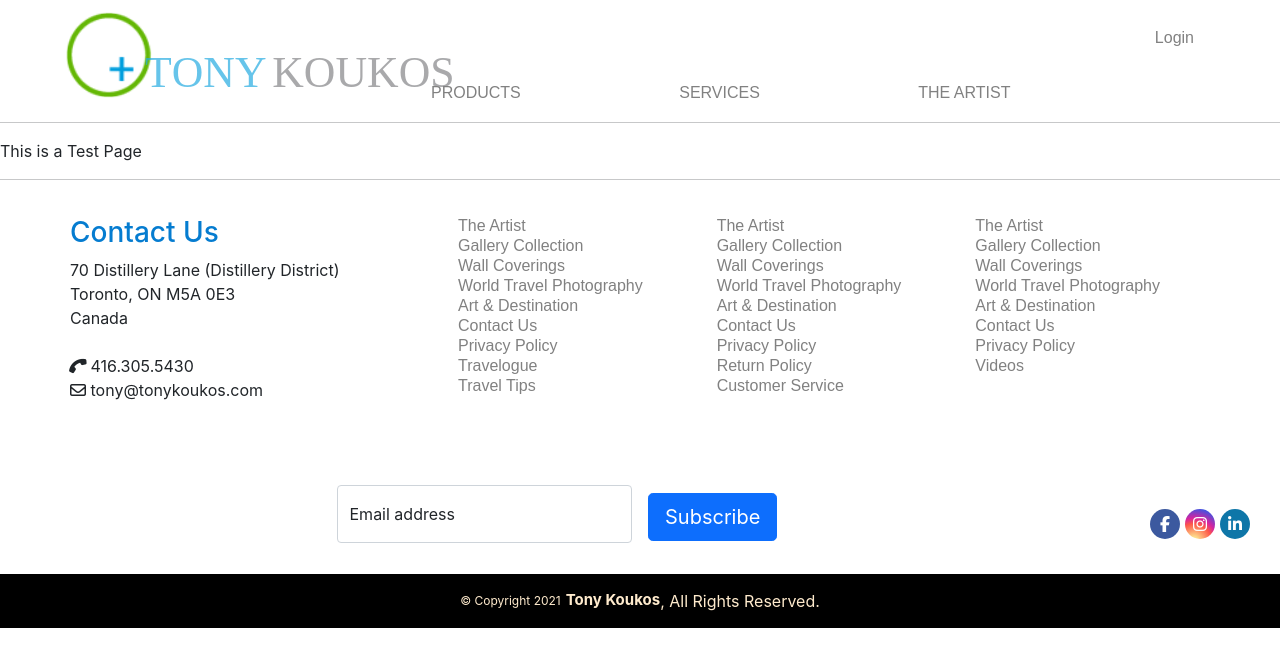
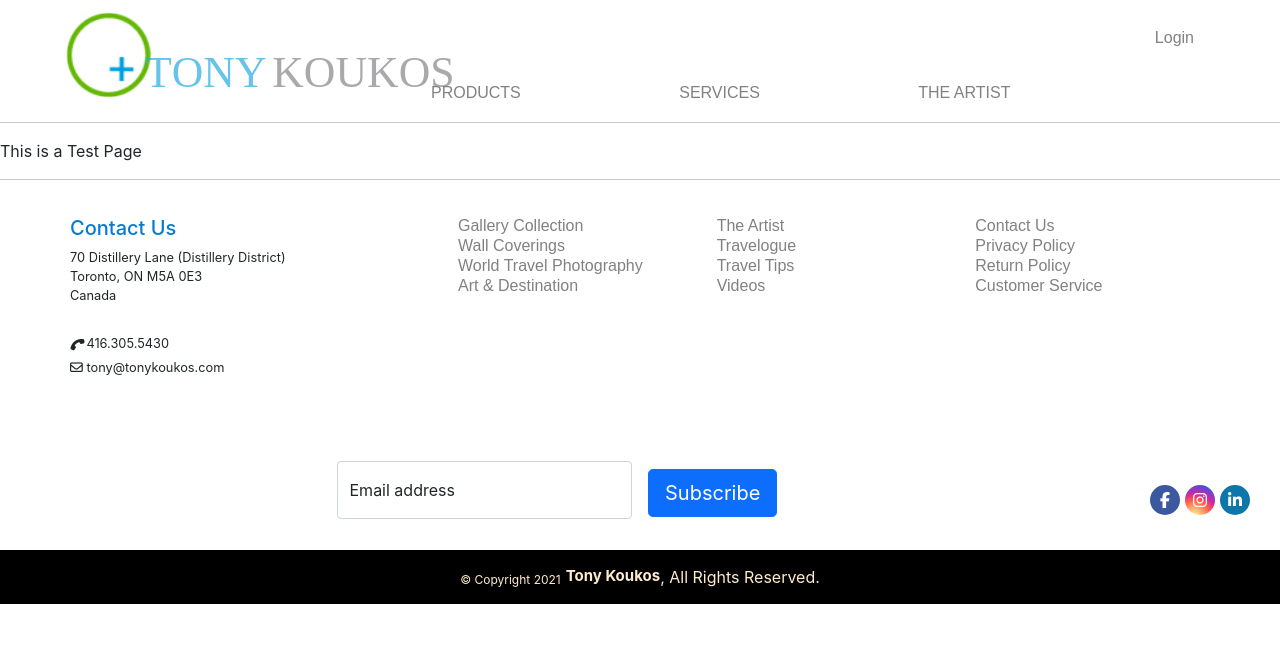
Before and after one commit to daze77/TKReactApp, a React (Create React App) app in the folder client/: page /TestPage in a window 1280 px wide. Shown: the top 666 px of the page. Built offline with nearby package versions, Linux system fonts and the light colour scheme; a web font is replaced by a local one.

Commit message:
adjusted formatting for footer and cleaned up duplication of links in footer

```diff
--- a/client/src/components/Address/Address.js
+++ b/client/src/components/Address/Address.js
@@ -5,7 +5,7 @@ function AddressCard(){
     return (
 
         <>
-            <div>
+            <div class="addressCardFormat">
                 <span>70 Distillery Lane (Distillery District)</span><br/>
                 <span>Toronto, ON M5A 0E3</span><br/>
                 <span>Canada</span><br/>
--- a/client/src/components/Footer/Footer.css
+++ b/client/src/components/Footer/Footer.css
@@ -20,6 +20,7 @@
 
 #subcopyright{
     font-size: 12px;
+
 }
 
 footer ul {
@@ -63,3 +64,12 @@ footer a, a:link, a:visited, a:hover, a:active{
 .fa-phone{
     transform: rotate(100deg);
 }
+
+
+.footerLists h5{
+    color: #057cd0
+}
+
+.addressCardFormat, .footerLists span{
+    font-size: 0.8rem;
+}
--- a/client/src/components/Footer/FooterLinks.js
+++ b/client/src/components/Footer/FooterLinks.js
@@ -10,10 +10,9 @@ function FooterLinks(){
 
     return(
         <>
-
             <div class="row footerLists">
                 <div class="col-lg-4 col-md-12 mb-4 mb-md-5">
-                    <h3>Contact Us</h3>
+                    <h5>Contact Us</h5>
                     <AddressCard />
                     <br />
                     <span><a href="tel:+1-416-305-5430"><i class="fas fa-phone"></i> 416.305.5430</a></span><br />
@@ -23,67 +22,34 @@ function FooterLinks(){
                     <div class="row">
                         <div class="col-lg-4 col-md-4 mb-4 mb-md-0">
                             <ul >
-                                <Link to="/TheArtist"><li>The Artist</li></Link>
                                 <Link to="/GalleryCollection"><li>Gallery Collection</li></Link>
                                 <Link to="/WallCoverings"><li>Wall Coverings</li></Link>
                                 <Link to="/WTP"><li>World Travel Photography</li></Link>
                                 <Link to="ArtandDestination"><li>Art & Destination</li></Link>
-                                <Link to="/Contact"><li>Contact Us</li></Link>
-                                <Link to="/PrivacyPolicy"><li>Privacy Policy</li></Link>
-                                <Link to="/Travelogue"><li>Travelogue</li></Link>
-                                <Link to="/Travel-Tips"><li>Travel Tips</li></Link>
-
-
-
                             </ul>
                         </div>
                         <div class="col-lg-4 col-md-4 mb-4 mb-md-0">
                             <ul>
                                 <Link to="/TheArtist"><li>The Artist</li></Link>
-                                <Link to="/GalleryCollection"><li>Gallery Collection</li></Link>
-                                <Link to="/WallCoverings"><li>Wall Coverings</li></Link>
-                                <Link to="/WTP"><li>World Travel Photography</li></Link>
-                                <Link to="ArtandDestination"><li>Art & Destination</li></Link>
-                                <Link to="/Contact"><li>Contact Us</li></Link>
-                                <Link to="/PrivacyPolicy"><li>Privacy Policy</li></Link>
-                                <Link to="/ReturnPolicy"><li>Return Policy</li></Link>
-                                <Link to="/CustomerService"><li>Customer Service</li></Link>
-
-
-
+                                <Link to="/Travelogue"><li>Travelogue</li></Link>
+                                <Link to="/Travel-Tips"><li>Travel Tips</li></Link>
+                                <Link to="/Videos"><li>Videos</li></Link>
                             </ul>
 
                         </div>
                         <div class="col-lg-4 col-md-4 mb-4 mb-md-0">
                             <ul>
-                                <Link to="/TheArtist"><li>The Artist</li></Link>
-                                <Link to="/GalleryCollection"><li>Gallery Collection</li></Link>
-                                <Link to="/WallCoverings"><li>Wall Coverings</li></Link>
-                                <Link to="/WTP"><li>World Travel Photography</li></Link>
-                                <Link to="ArtandDestination"><li>Art & Destination</li></Link>
                                 <Link to="/Contact"><li>Contact Us</li></Link>
                                 <Link to="/PrivacyPolicy"><li>Privacy Policy</li></Link>
-                                <Link to="/Videos"><li>Videos</li></Link>
-
+                                <Link to="/ReturnPolicy"><li>Return Policy</li></Link>
+                                <Link to="/CustomerService"><li>Customer Service</li></Link>
                             </ul>
-
                         </div>
                     </div>
                 </div>
-
-
             </div>
-
-
-
-
-
         </>
-
-
-
     )
 }
 
-
 export default FooterLinks
--- a/client/src/components/Footer/SubFooter.js
+++ b/client/src/components/Footer/SubFooter.js
@@ -15,8 +15,8 @@ function SubFooter(){
     }
     return (
         <>
-            <div id="subfooter" class="d-flex justify-content-center ">
-                <span id="subcopyright" class="align-self-center">&copy; Copyright {getFullYear()} </span>
+            <div id="subfooter" class="d-flex justify-content-center align-items-end ">
+                <span id="subcopyright" class="align-bottom">&copy; Copyright {getFullYear()} </span>
                 <strong id="subfooterCo" class="align-self-center"><Link to="/">Tony Koukos</Link> </strong>, All Rights Reserved.
             </div>
         </>
```
Also changed, not shown: client/src/components/Footer/Footer.js (+0 -15 lines).
